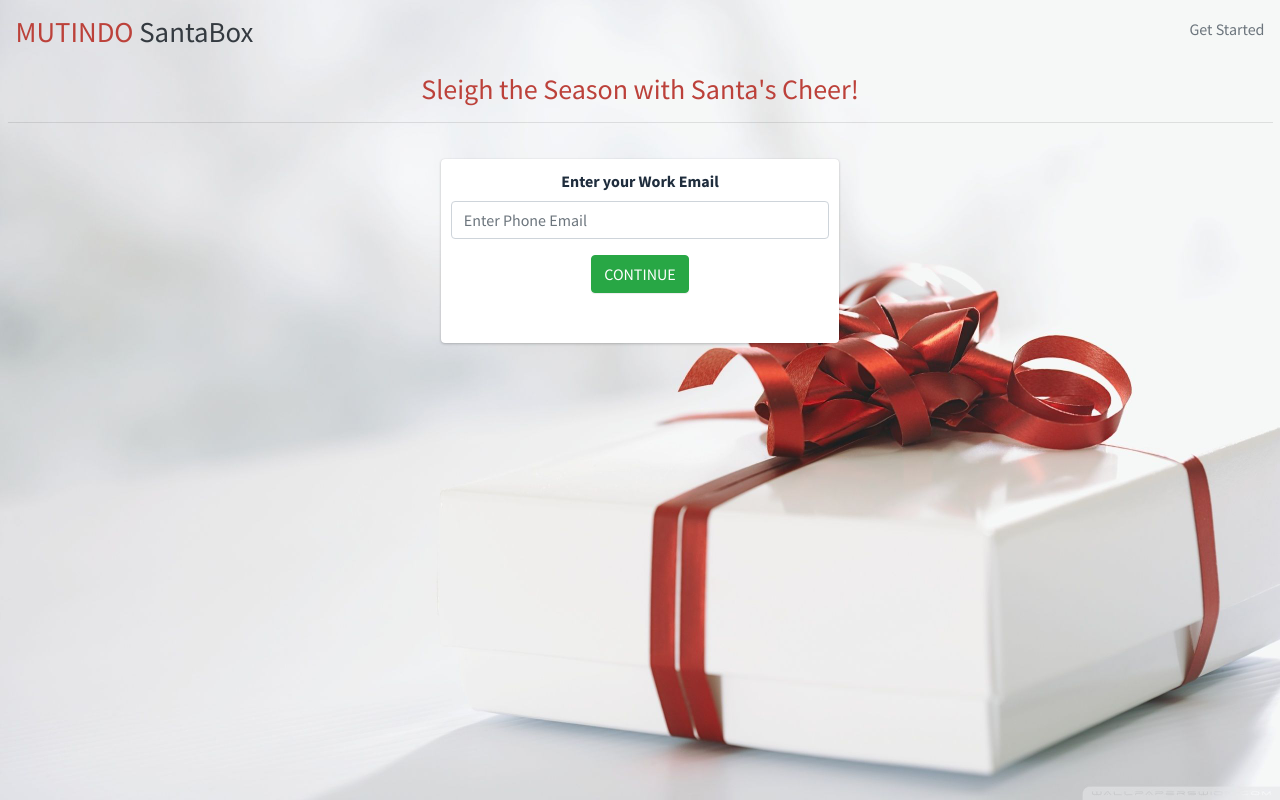
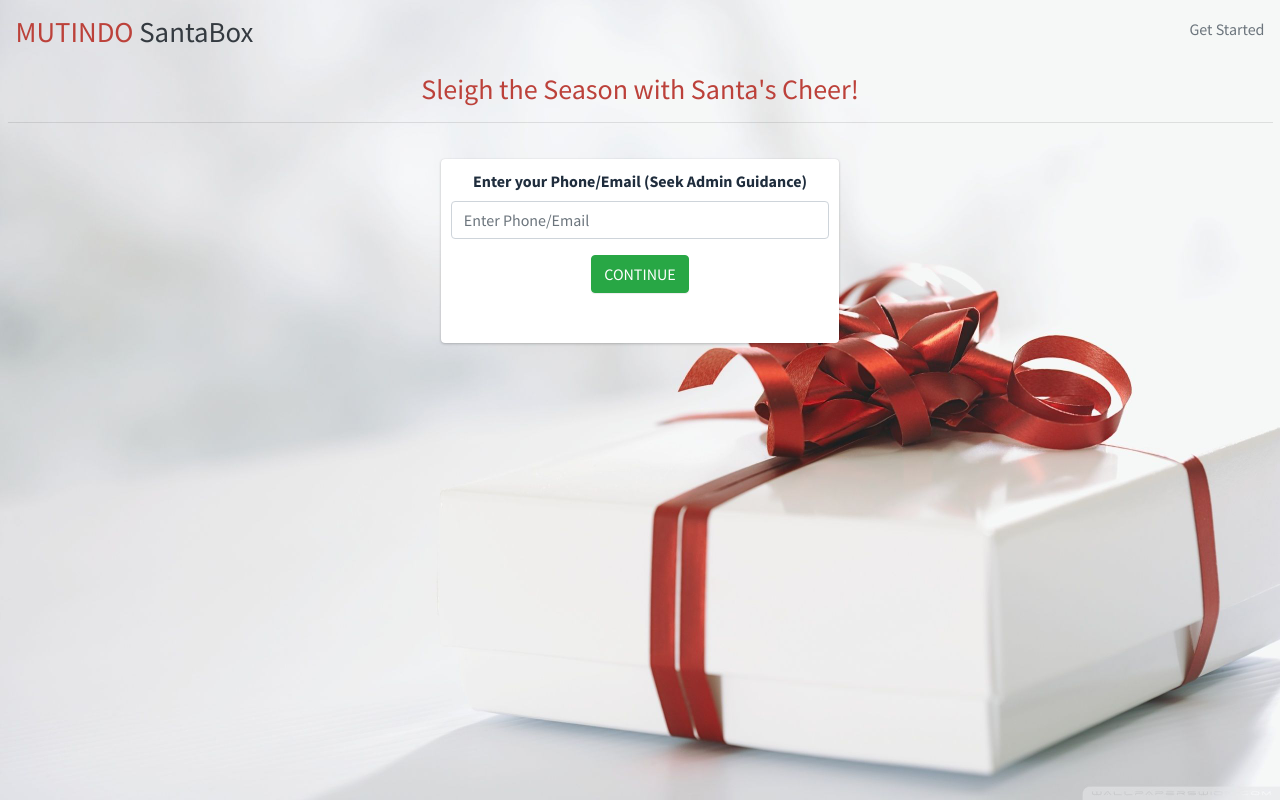
Before and after one commit to nkukehenry/pickem-gifts, a CodeIgniter app: page /database/index.php/matches/start in a window 1280 px wide. Run offline with CodeIgniter, Linux system fonts and the light colour scheme.

Commit message:
restored

```diff
--- a/application/views/start.php
+++ b/application/views/start.php
@@ -39,8 +39,8 @@
                             <div class="small-box text-center bg-white">
                                 <div class="inner">
                                 <div class="form-group">
-                                    <label>Enter your Work Email</label>
-                                    <input type="tel" placeholder="Enter Phone Email" class="form-control" name="email" required></div>
+                                    <label>Enter your Phone/Email (Seek Admin Guidance)</label>
+                                    <input type="tel" placeholder="Enter Phone/Email" class="form-control" name="email" required></div>
 
                                 <!--<div class="form-group">
                                     <label>Enter your PIN</label>
```
